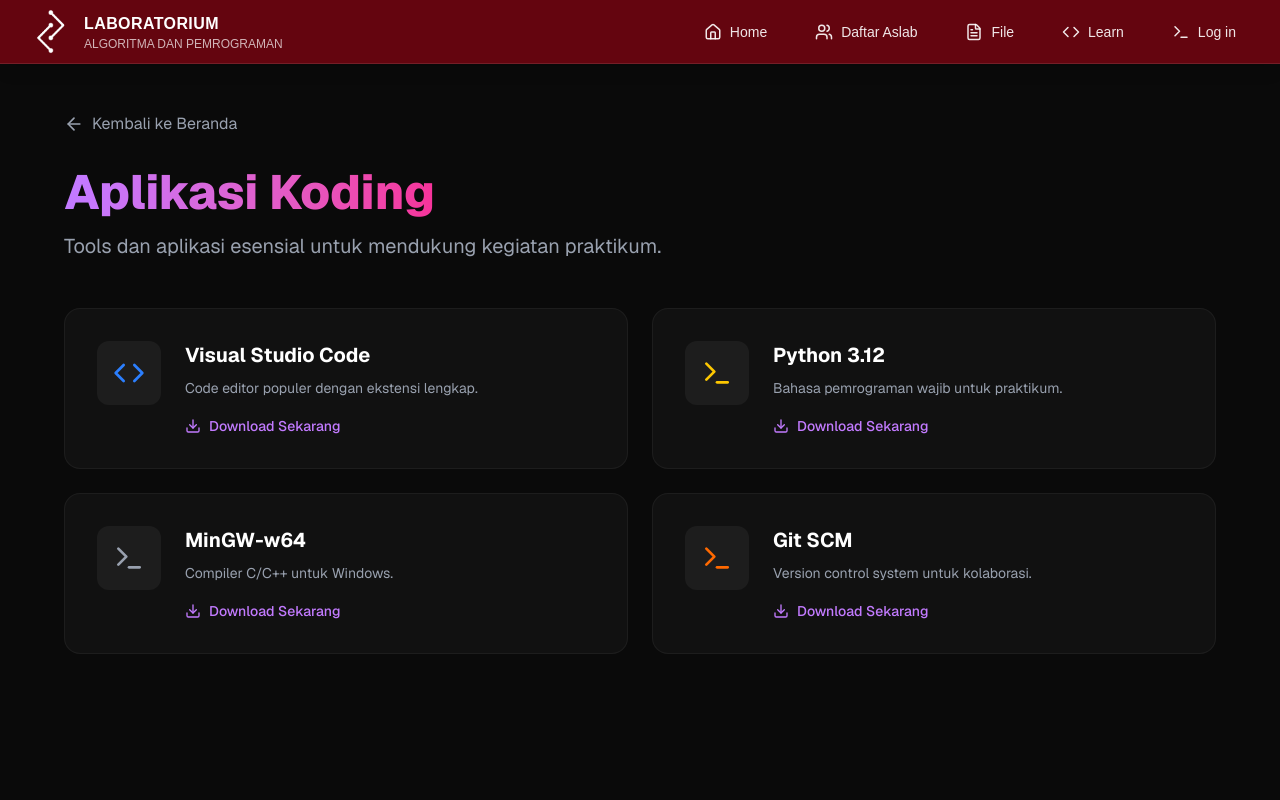
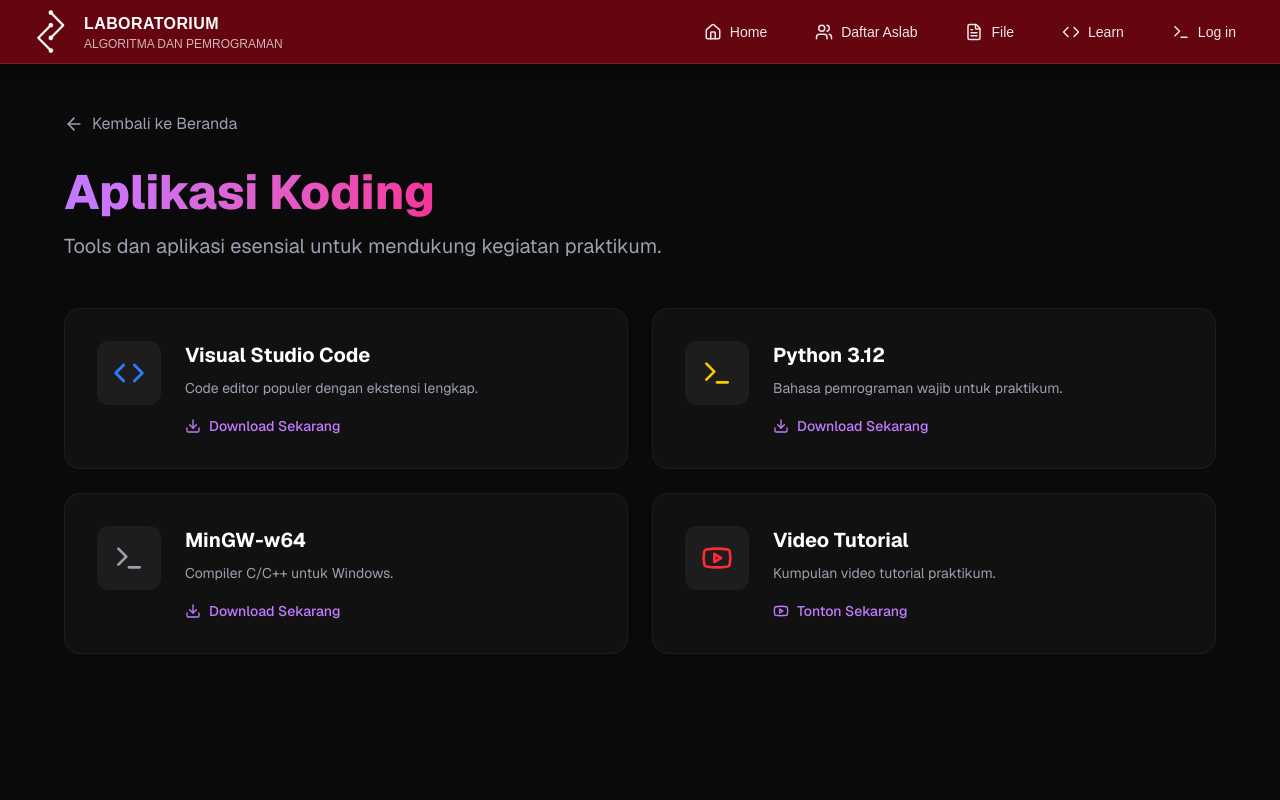
Before and after one commit to naufalraihans/projectLabAP, a Next.js app: page /aplikasi in a window 1280 px wide. Shown: the top 800 px of the page. Built offline with nearby package versions, Linux system fonts and the light colour scheme.

Commit message:
nambahin si link tutorial

```diff
--- a/app/aplikasi/page.tsx
+++ b/app/aplikasi/page.tsx
@@ -1,5 +1,5 @@
-import Link from 'next/link';
-import { ArrowLeft, Download, Terminal, Code } from 'lucide-react';
+import Link from "next/link";
+import { ArrowLeft, Download, Terminal, Code, Youtube } from "lucide-react";
 
 export default function AplikasiPage() {
   const apps = [
@@ -7,39 +7,46 @@ export default function AplikasiPage() {
       name: "Visual Studio Code",
       desc: "Code editor populer dengan ekstensi lengkap.",
       href: "https://code.visualstudio.com/download",
-            icon: <Code size={32} className="text-blue-500" />
+      icon: <Code size={32} className="text-blue-500" />,
     },
     {
       name: "Python 3.12",
       desc: "Bahasa pemrograman wajib untuk praktikum.",
       href: "https://www.python.org/downloads/",
-            icon: <Terminal size={32} className="text-yellow-400" />
+      icon: <Terminal size={32} className="text-yellow-400" />,
     },
     {
       name: "MinGW-w64",
       desc: "Compiler C/C++ untuk Windows.",
       href: "https://www.mingw-w64.org/downloads/",
-            icon: <Terminal size={32} className="text-gray-400" />
+      icon: <Terminal size={32} className="text-gray-400" />,
     },
     {
-            name: "Git SCM",
-            desc: "Version control system untuk kolaborasi.",
-            href: "https://git-scm.com/downloads",
-            icon: <Terminal size={32} className="text-orange-500" />
+      name: "Video Tutorial",
+      desc: "Kumpulan video tutorial praktikum.",
+      href: "https://drive.google.com/drive/folders/17RzF3P5NPEq7aMzIu-cHz2RcxP2HkBvp?usp=drive_link",
+      icon: <Youtube size={32} className="text-red-500" />,
+      actionText: "Tonton Sekarang",
+      actionIcon: <Youtube size={16} className="mr-2" />,
     },
   ];
 
   return (
     <div className="min-h-screen bg-[#0a0a0a] text-gray-100 font-sans p-6 md:p-12">
       <div className="max-w-6xl mx-auto">
-                <Link href="/" className="inline-flex items-center text-gray-400 hover:text-white mb-8 transition-colors">
+        <Link
+          href="/"
+          className="inline-flex items-center text-gray-400 hover:text-white mb-8 transition-colors"
+        >
           <ArrowLeft size={20} className="mr-2" />
           Kembali ke Beranda
         </Link>
 
         <div className="mb-12 text-center md:text-left">
           <h1 className="text-4xl md:text-5xl font-extrabold mb-4">
-                        <span className="text-transparent bg-clip-text bg-gradient-to-r from-purple-400 to-pink-500">Aplikasi Koding</span>
+            <span className="text-transparent bg-clip-text bg-gradient-to-r from-purple-400 to-pink-500">
+              Aplikasi Koding
+            </span>
           </h1>
           <p className="text-xl text-gray-400">
             Tools dan aplikasi esensial untuk mendukung kegiatan praktikum.
@@ -59,11 +66,15 @@ export default function AplikasiPage() {
                 {app.icon}
               </div>
               <div className="flex-1">
-                                <h3 className="text-xl font-bold text-white mb-2 group-hover:text-purple-400 transition-colors">{app.name}</h3>
-                                <p className="text-gray-400 mb-4 text-sm leading-relaxed">{app.desc}</p>
+                <h3 className="text-xl font-bold text-white mb-2 group-hover:text-purple-400 transition-colors">
+                  {app.name}
+                </h3>
+                <p className="text-gray-400 mb-4 text-sm leading-relaxed">
+                  {app.desc}
+                </p>
                 <div className="flex items-center text-purple-400 font-medium text-sm group-hover:underline decoration-purple-400/30 underline-offset-4">
-                                    <Download size={16} className="mr-2" />
-                                    Download Sekarang
+                  {app.actionIcon || <Download size={16} className="mr-2" />}
+                  {app.actionText || "Download Sekarang"}
                 </div>
               </div>
             </a>
```
Lines whose indentation alone changed are shown as unchanged.
